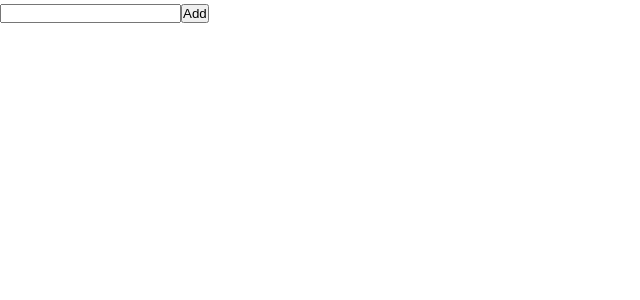
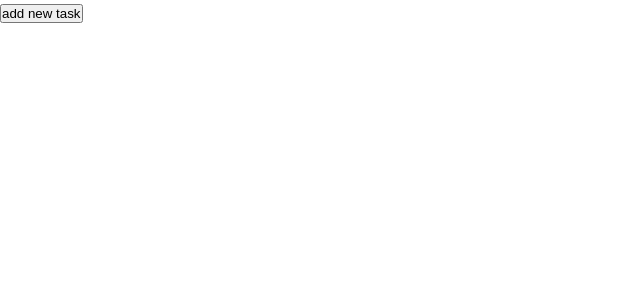
Before and after one commit to mahdl-karami/rjs-todo-list, a React (Vite) app: page / in a window 1280 px wide. Shown: the top 300 px of the page, without its empty margins (0-640 px from the left). Built offline with nearby package versions, Linux system fonts and the light colour scheme.

Commit message:
add modal (create new task)

```diff
--- a/src/components/Modal.jsx
+++ b/src/components/Modal.jsx
@@ -1,12 +1,20 @@
-const Modal = ({ edit, taskName, setTaskName, editSubmit }) => {
+const Modal = ({ edit, taskName, setTaskName, editSubmit, formHandle, value, changeHandle }) => {
   // if edit == false (not defined), this modal is for create new task
   return (
     <div style={{ background: "#ccc" }}>
       <h2>{edit ? "edit task" : "create new task"}</h2>
-      <form onSubmit={(ev) => editSubmit(ev)}>
-        <input value={taskName} onChange={({ target }) => setTaskName(target.value)} />
-        <button type="submit">submit</button>
-      </form>
+      {edit && (
+        <form onSubmit={(ev) => editSubmit(ev)}>
+          <input value={taskName} onChange={({ target }) => setTaskName(target.value)} />
+          <button type="submit">submit</button>
+        </form>
+      )}
+      {!edit && (
+        <form onSubmit={(ev) => formHandle(ev)}>
+          <input type="text" value={value} onChange={(ev) => changeHandle(ev)} />
+          <button type="submit">Add</button>
+        </form>
+      )}
     </div>
   );
 };
--- a/src/components/TasksForm.jsx
+++ b/src/components/TasksForm.jsx
@@ -1,7 +1,9 @@
 import * as React from "react";
+import Modal from "./Modal";
 
 const TasksForm = ({ setTasks }) => {
   const [value, setValue] = React.useState("");
+  const [isOpen, setIsOpen] = React.useState(false);
 
   const changeHandle = (ev) => {
     setValue(ev.target.value);
@@ -13,13 +15,14 @@ const TasksForm = ({ setTasks }) => {
     const input = ev.target[0];
     setTasks((prevS) => [...(prevS || ""), { name: input.value, done: false }]);
     setValue("");
+    setIsOpen(false);
   };
 
   return (
-    <form onSubmit={(ev) => formHandle(ev)}>
-      <input type="text" value={value} onChange={(ev) => changeHandle(ev)} />
-      <button type="submit">Add</button>
-    </form>
+    <>
+      <button onClick={() => setIsOpen((prevS) => !prevS)}>add new task</button>
+      {isOpen && <Modal value={value} formHandle={formHandle} changeHandle={changeHandle} />}
+    </>
   );
 };
 
```
